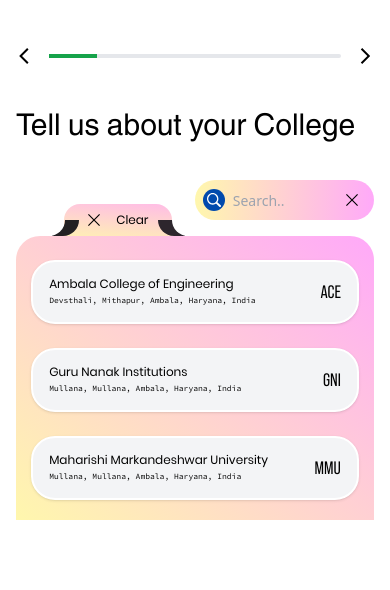
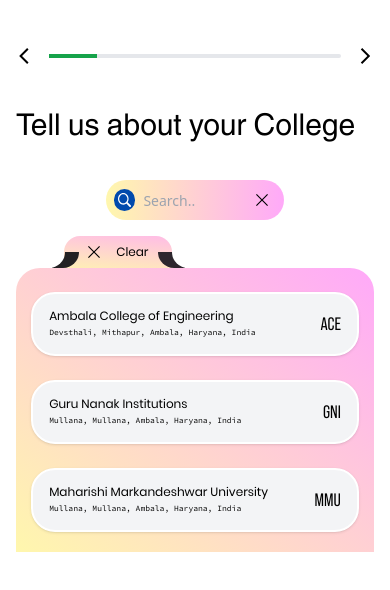
Before and after one commit to keshavWebDev-personal/learningTrade, an Astro site: page /get_started in a window 390 px wide. Built offline with nearby package versions, Linux system fonts and the light colour scheme; Astro itself is replaced by a stand-in of ours.

Commit message:
Updates to Responsiveness

```diff
--- a/src/components/get_started/college_selection/collegeSelect.astro
+++ b/src/components/get_started/college_selection/collegeSelect.astro
@@ -26,12 +26,12 @@ function cptlFstL(string: string) {
             >Tell us about your College</label
         >
         <div
-            class="w-full h-full flex flex-col md:items-center items-end mt-10"
+            class="w-full h-full flex flex-col items-center mt-10"
         >
             <ClgSrchInput client:load />
 
             <div
-                class="pb-5 w-full h-full max-h-fit bg-gradient-to-tr from-[#FFF7AD] to-[#FFA9F9] dark:bg-gradient-to-r dark:from-[#28282646] dark:via-[#372d37c2] dark:to-[#525252c2] mt-4 font-[poppins] dark:border-t dark:border-l dark:border-[#3d3d3d] relative rounded-t-3xl"
+                class="pb-5 w-full h-full max-h-fit bg-gradient-to-tr from-[#FFF7AD] to-[#FFA9F9] dark:bg-gradient-to-r dark:from-[#28282646] dark:via-[#372d37c2] dark:to-[#525252c2] md:mt-4 sm:mt-14 mt-12  font-[poppins] dark:border-t dark:border-l dark:border-[#3d3d3d] relative rounded-t-3xl"
                 id="background"
             >
                 <div
```
